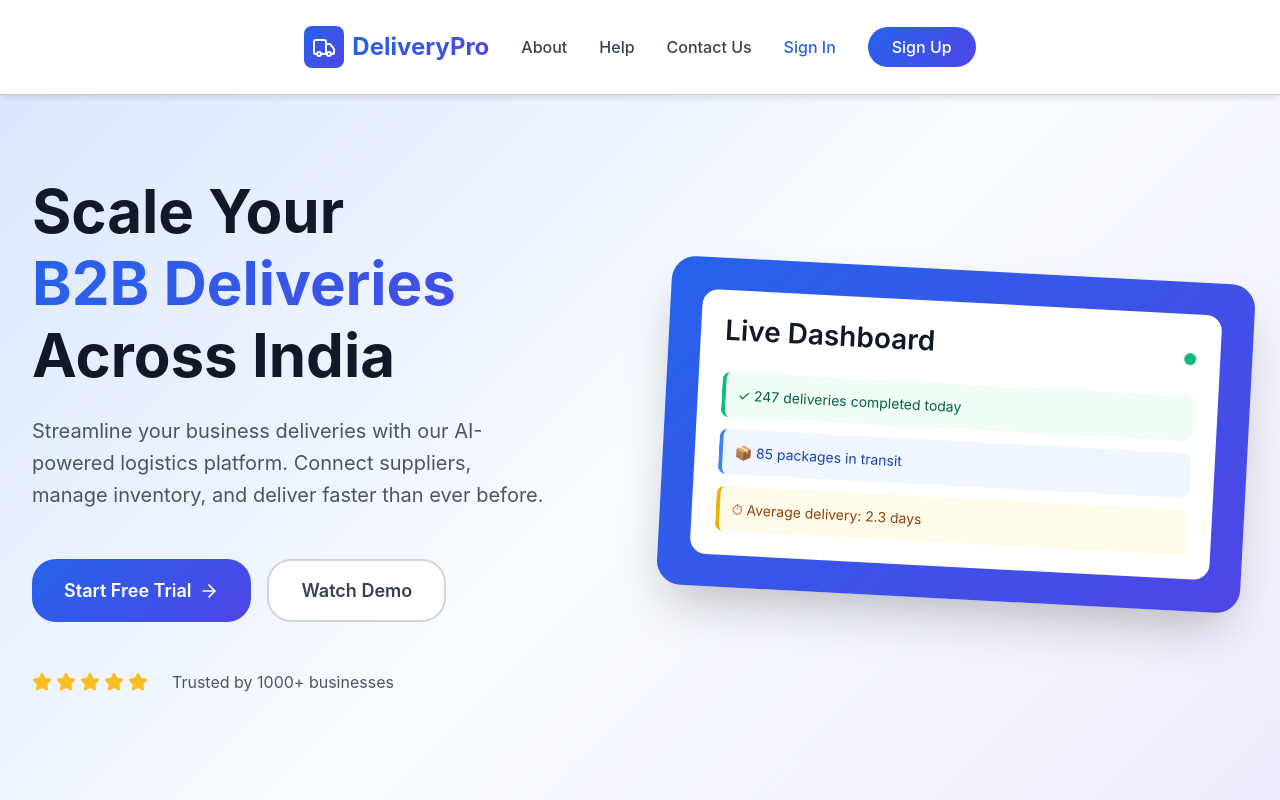
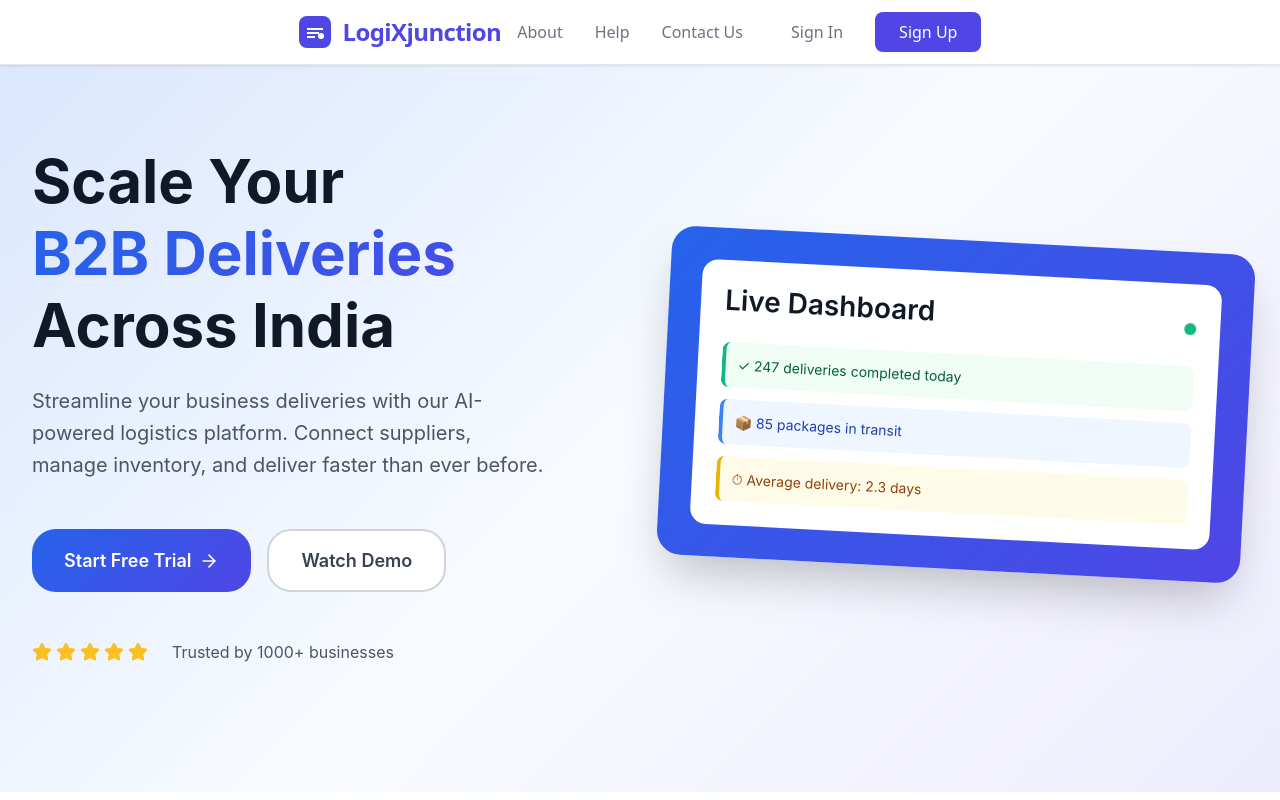
Before and after one commit to AnkitJha1711/visionExpress, a React (Create React App) app: page / in a window 1280 px wide. Shown: the top 800 px of the page. Built offline with nearby package versions, Linux system fonts and the light colour scheme.

Commit message:
Navbar added

```diff
--- a/src/App.jsx
+++ b/src/App.jsx
@@ -7,12 +7,14 @@ import ShipmentRegistration from './pages/ShipmentRegistration';
 import SignupPage from './pages/SignupPage';
 import SigninPage from './pages/SigninPage';
 import TransporterProfile from './pages/TransporterProfile';
+import Navbar from './components/Navbar';
 
 function App() {
   return (
     <BrowserRouter>
+      <Navbar />
+      <Routes>
 
-      <Routes>
         <Route path='/' element={<Home />} />
         <Route path='/profile' element={<Profile />} />
         <Route path='/shipmentregister' element={<ShipmentRegistration />} />
--- /dev/null
+++ b/src/components/Navbar.jsx
@@ -0,0 +1,38 @@
+import React from 'react';
+import '../styles/Navbar.css';
+
+const Navbar = () => {
+  return (
+    <nav className="navbar">
+      <div className="navbar-container">
+        {/* Logo and Company Name (Left) */}
+        <div className="navbar-brand">
+            <div className="logo">
+            <svg width="32" height="32" viewBox="0 0 32 32" fill="none" xmlns="http://www.w3.org/2000/svg">
+                <rect width="32" height="32" rx="8" fill="#4F46E5"/>
+                <path d="M8 12h16v2H8v-2zm0 4h12v2H8v-2zm0 4h8v2H8v-2z" fill="white"/>
+                <circle cx="22" cy="20" r="3" fill="white"/>
+            </svg>
+            </div>
+            <span className="company-name">LogiXjunction</span>
+        </div>
+
+        {/* Right Section: Links + Auth */}
+        <div className="navbar-right">
+            <div className="navbar-links">
+            <a href="#about" className="nav-link">About</a>
+            <a href="#help" className="nav-link">Help</a>
+            <a href="#contact" className="nav-link">Contact Us</a>
+            </div>
+
+            <div className="navbar-auth">
+            <button className="sign-in-btn">Sign In</button>
+            <button className="sign-up-btn">Sign Up</button>
+            </div>
+        </div>
+        </div>
+    </nav>
+  );
+};
+
+export default Navbar;
--- a/src/pages/Home.jsx
+++ b/src/pages/Home.jsx
@@ -42,49 +42,6 @@ const Home = () => {
 
   return (
     <div className="homepage">
-      {/* Navbar */}
-      <nav className="navbar">
-        <div className="navbar-container">
-          <div className="navbar-content">
-            {/* Logo */}
-            <div className="logo-container">
-              <div className="logo-icon">
-                <Truck className="logo-truck" />
-              </div>
-              <span className="logo-text">DeliveryPro</span>
-            </div>
-
-            {/* Desktop Navigation */}
-            <div className="nav-desktop">
-              <a href="#about" className="nav-link">About</a>
-              <a href="#help" className="nav-link">Help</a>
-              <a href="#contact" className="nav-link">Contact Us</a>
-              <a href="#signin" className="nav-signin">Sign In</a>
-              <a href="#signup" className="nav-signup">Sign Up</a>
-            </div>
-
-            {/* Mobile menu button */}
-            <div className="nav-mobile-btn">
-              <button onClick={toggleMenu} className="menu-toggle">
-                {isMenuOpen ? <X className="menu-icon" /> : <Menu className="menu-icon" />}
-              </button>
-            </div>
-          </div>
-
-          {/* Mobile Navigation */}
-          {isMenuOpen && (
-            <div className="nav-mobile">
-              <div className="nav-mobile-links">
-                <a href="#about" className="nav-mobile-link">About</a>
-                <a href="#help" className="nav-mobile-link">Help</a>
-                <a href="#contact" className="nav-mobile-link">Contact Us</a>
-                <a href="#signin" className="nav-mobile-signin">Sign In</a>
-                <a href="#signup" className="nav-mobile-signup">Sign Up</a>
-              </div>
-            </div>
-          )}
-        </div>
-      </nav>
 
       {/* Hero Section */}
       <section className="hero-section">
--- a/src/styles/Home.css
+++ b/src/styles/Home.css
@@ -9,219 +9,6 @@
   min-height: 100vh;
   background: linear-gradient(135deg, #eff6ff 0%, #ffffff 50%, #f0f7ff 100%);
   font-family: -apple-system, BlinkMacSystemFont, 'Segoe UI', 'Roboto', 'Oxygen', 'Ubuntu', 'Cantarell', sans-serif;
-}
-
-/* Navbar Styles */
-.navbar {
-    background: rgba(255, 255, 255, 0.9);
-    backdrop-filter: blur(16px);
-    box-shadow: 0 4px 6px -1px rgba(0, 0, 0, 0.1);
-    position: sticky;
-    top: 0;
-    z-index: 50;
-    border-bottom: 1px solid #dbeafe;
-}
-
-.navbar-container {
-  display: flex;
-  justify-content: space-between;
-  align-items: center;
-  max-width: 1280px;
-  margin: 0 auto;
-  padding: 0 1rem;
-}
-
-@media (min-width: 640px) {
-    .navbar-container {
-        padding: 0 1.5rem;
-    }
-}
-
-@media (min-width: 1024px) {
-    .navbar-container {
-        padding: 0 2rem;
-    }
-}
-
-.navbar-content {
-  display: flex;
-  justify-content: space-between;
-  align-items: center;
-  height: 4rem;
-  gap: 2rem;
-}
-
-.logo-container {
-    display: flex;
-    align-items: center;
-    gap: 0.5rem;
-    /* No margin-left, stays flush left */
-}
-
-.logo-icon {
-    background: linear-gradient(135deg, #2563eb 0%, #4f46e5 100%);
-    padding: 0.5rem;
-    border-radius: 0.5rem;
-}
-
-.logo-truck {
-    height: 1.5rem;
-    width: 1.5rem;
-    color: white;
-}
-
-.logo-text {
-    font-size: 1.5rem;
-    font-weight: 700;
-    background: linear-gradient(135deg, #2563eb 0%, #4f46e5 100%);
-    -webkit-background-clip: text;
-    background-clip: text;
-    color: transparent;
-}
-
-.nav-desktop {
-  display: none;
-  align-items: center;
-  gap: 2rem;
-}
-
-@media (min-width: 768px) {
-    .nav-desktop {
-        display: flex;
-    }
-}
-
-.nav-link {
-    color: #374151;
-    font-weight: 500;
-    text-decoration: none;
-    transition: color 0.2s ease;
-}
-
-.nav-link:hover {
-    color: #2563eb;
-}
-
-.nav-signin {
-    color: #2563eb;
-    font-weight: 500;
-    text-decoration: none;
-    transition: color 0.2s ease;
-}
-
-.nav-signin:hover {
-    color: #1d4ed8;
-}
-
-.nav-signup {
-    background: linear-gradient(135deg, #2563eb 0%, #4f46e5 100%);
-    color: white;
-    padding: 0.5rem 1.5rem;
-    border-radius: 1.5rem;
-    font-weight: 500;
-    text-decoration: none;
-    transition: all 0.2s ease;
-}
-
-.nav-signup:hover {
-    box-shadow: 0 10px 15px -3px rgba(0, 0, 0, 0.1);
-    transform: scale(1.05);
-}
-
-.nav-mobile-btn {
-    display: block;
-    margin-left: auto; /* Pushes mobile button to the right */
-}
-
-@media (min-width: 768px) {
-    .nav-mobile-btn {
-        display: none;
-    }
-}
-
-.menu-toggle {
-    color: #374151;
-    background: none;
-    border: none;
-    cursor: pointer;
-    transition: color 0.2s ease;
-}
-
-.menu-toggle:hover {
-    color: #2563eb;
-}
-
-.menu-toggle:focus {
-    outline: none;
-}
-
-.menu-icon {
-    height: 1.5rem;
-    width: 1.5rem;
-}
-
-.nav-mobile {
-    display: block;
-    padding: 1rem 0;
-    border-top: 1px solid #e5e7eb;
-    background: rgba(255, 255, 255, 0.95);
-    backdrop-filter: blur(8px);
-}
-
-@media (min-width: 768px) {
-    .nav-mobile {
-        display: none;
-    }
-}
-
-.nav-mobile-links {
-    display: flex;
-    flex-direction: column;
-    gap: 0.75rem;
-}
-
-.nav-mobile-link {
-    color: #374151;
-    font-weight: 500;
-    padding: 0.5rem 1rem;
-    border-radius: 0.5rem;
-    text-decoration: none;
-    transition: all 0.2s ease;
-}
-
-.nav-mobile-link:hover {
-    color: #2563eb;
-    background-color: #eff6ff;
-}
-
-.nav-mobile-signin {
-    color: #2563eb;
-    font-weight: 500;
-    padding: 0.5rem 1rem;
-    border-radius: 0.5rem;
-    text-decoration: none;
-    transition: all 0.2s ease;
-}
-
-.nav-mobile-signin:hover {
-    color: #1d4ed8;
-    background-color: #eff6ff;
-}
-
-.nav-mobile-signup {
-    background: linear-gradient(135deg, #2563eb 0%, #4f46e5 100%);
-    color: white;
-    padding: 0.5rem 1rem;
-    border-radius: 0.5rem;
-    font-weight: 500;
-    text-align: center;
-    text-decoration: none;
-    transition: all 0.2s ease;
-}
-
-.nav-mobile-signup:hover {
-    box-shadow: 0 10px 15px -3px rgba(0, 0, 0, 0.1);
-    transform: scale(1.05);
 }
 
 /* Hero Section */
--- /dev/null
+++ b/src/styles/Navbar.css
@@ -0,0 +1,169 @@
+/* Navbar wrapper */
+.navbar {
+  background-color: #ffffff;
+  border-bottom: 1px solid #e5e7eb;
+  padding: 0;
+  position: sticky;
+  top: 0;
+  z-index: 1000;
+  box-shadow: 0 1px 3px rgba(0, 0, 0, 0.1);
+}
+
+/* Navbar layout container */
+.navbar-container {
+  max-width: 1200px;
+  margin: 0 auto;
+  display: flex;
+  align-items: center;
+  padding: 1rem 2rem;
+  height: 64px;
+}
+
+/* Logo + Company name (left) */
+.navbar-brand {
+  display: flex;
+  align-items: center;
+  gap: 0.75rem;
+  flex-shrink: 0;
+}
+
+.logo {
+  display: flex;
+  align-items: center;
+  justify-content: center;
+}
+
+.company-name {
+  font-size: 1.5rem;
+  font-weight: 700;
+  color: #4F46E5;
+  text-decoration: none;
+  letter-spacing: -0.025em;
+}
+
+/* Right side container (Links + Auth buttons) */
+.navbar-right {
+  display: flex;
+  align-items: center;
+  gap: 2rem;
+  margin-left: auto; /* Push all to right */
+}
+
+/* Navigation links */
+.navbar-links {
+  display: flex;
+  align-items: center;
+  gap: 2rem;
+}
+
+.nav-link {
+  color: #6b7280;
+  text-decoration: none;
+  font-size: 1rem;
+  font-weight: 500;
+  padding: 0.5rem 0;
+  transition: color 0.2s ease;
+  position: relative;
+}
+
+.nav-link:hover {
+  color: #4F46E5;
+}
+
+.nav-link:hover::after {
+  content: '';
+  position: absolute;
+  bottom: -8px;
+  left: 0;
+  right: 0;
+  height: 2px;
+  background-color: #4F46E5;
+  border-radius: 1px;
+}
+
+/* Auth Buttons */
+.navbar-auth {
+  display: flex;
+  align-items: center;
+  gap: 1rem;
+}
+
+.sign-in-btn {
+  background: transparent;
+  border: none;
+  color: #6b7280;
+  font-size: 1rem;
+  font-weight: 500;
+  padding: 0.5rem 1rem;
+  cursor: pointer;
+  border-radius: 0.375rem;
+  transition: all 0.2s ease;
+}
+
+.sign-in-btn:hover {
+  color: #4F46E5;
+  background-color: #f8fafc;
+}
+
+.sign-up-btn {
+  background: #4F46E5;
+  border: none;
+  color: white;
+  font-size: 1rem;
+  font-weight: 500;
+  padding: 0.5rem 1.5rem;
+  cursor: pointer;
+  border-radius: 0.5rem;
+  transition: all 0.2s ease;
+  box-shadow: 0 1px 2px rgba(0, 0, 0, 0.05);
+}
+
+.sign-up-btn:hover {
+  background: #4338CA;
+  transform: translateY(-1px);
+  box-shadow: 0 2px 4px rgba(0, 0, 0, 0.1);
+}
+
+/* Responsive Design */
+@media (max-width: 768px) {
+  .navbar-container {
+    padding: 1rem;
+  }
+
+  .navbar-links {
+    display: none; /* hide links on small screens */
+  }
+
+  .navbar-right {
+    gap: 1rem;
+  }
+
+  .sign-in-btn,
+  .sign-up-btn {
+    font-size: 0.875rem;
+    padding: 0.375rem 1rem;
+  }
+}
+
+@media (max-width: 480px) {
+  .navbar-container {
+    padding: 0.75rem;
+  }
+
+  .company-name {
+    font-size: 1.125rem;
+  }
+
+  .navbar-brand {
+    gap: 0.5rem;
+  }
+
+  .logo svg {
+    width: 28px;
+    height: 28px;
+  }
+
+  .navbar-auth {
+    gap: 0.5rem;
+  }
+}
```
